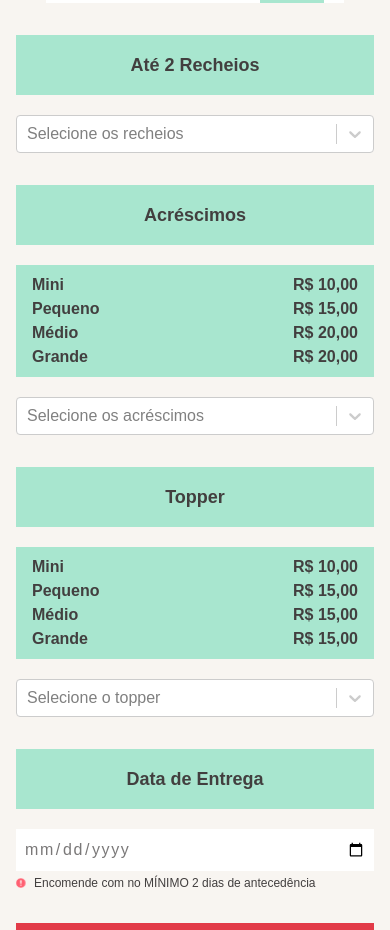
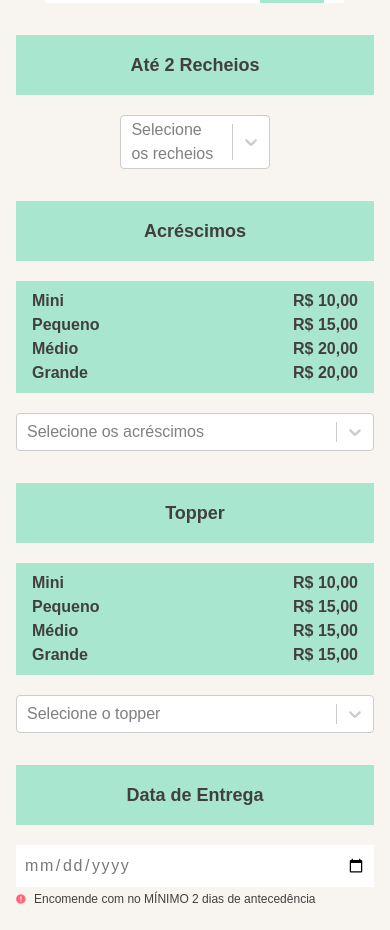
Before and after one commit to edukaki/JenifferCakes, a Next.js app: page /cardapio in a window 390 px wide. Shown: the part 1047-1977 px from the top of the page. Built offline with nearby package versions, Linux system fonts and the light colour scheme; no server answers.

Commit message:
feat(forder): set desktop responsiveness

```diff
--- a/src/components/Form/FOrder/index.js
+++ b/src/components/Form/FOrder/index.js
@@ -200,6 +200,7 @@ export const FOrder = () => {
             {/* // ! RECHEIOS */}
             <label>
               <ColoredTitle bgColor="green" title="Até 2 Recheios" />
+              <div className="w-5/12 m-auto">
                 <Field
                   name="recheios"
                   component={MultiSelect}
@@ -208,6 +209,7 @@ export const FOrder = () => {
                   placeholder="Selecione os recheios"
                   handleChange={handleFieldValue}
                 ></Field>
+              </div>
               {errors.recheios && touched.recheios ? (
                 <div>{errors.recheios}</div>
               ) : null}
@@ -215,6 +217,7 @@ export const FOrder = () => {
             {/* // ! ACRESCIMOS */}
             <label>
               <ColoredTitle bgColor="green" title="Acréscimos" />
+              <div className="space-y-5 xl:grid xl:grid-cols-2 xl:gap-24">
                 <div className="grid grid-cols-1 bg-candy-green py-2 px-4 font-semibold">
                   {arrBolos.map((size, index) => (
                     <div className="flex flex-row justify-between" key={index}>
@@ -235,10 +238,12 @@ export const FOrder = () => {
                 {errors.acrescimos && touched.acrescimos ? (
                   <div>{errors.acrescimos}</div>
                 ) : null}
+              </div>
             </label>
             {/* // ! TOPPER */}
             <label>
               <ColoredTitle bgColor="green" title="Topper" />
+              <div className="space-y-5 xl:grid xl:grid-cols-2 xl:gap-24">
                 <div className="grid grid-cols-1 bg-candy-green py-2 px-4 font-semibold">
                   {arrBolos.map((size, index) => (
                     <div className="flex flex-row justify-between" key={index}>
@@ -262,6 +267,7 @@ export const FOrder = () => {
                 {errors.topper && touched.topper ? (
                   <div>{errors.topper}</div>
                 ) : null}
+              </div>
             </label>
             {/* // ! ENTREGA */}
             <label>
```
Lines whose indentation alone changed are shown as unchanged.
